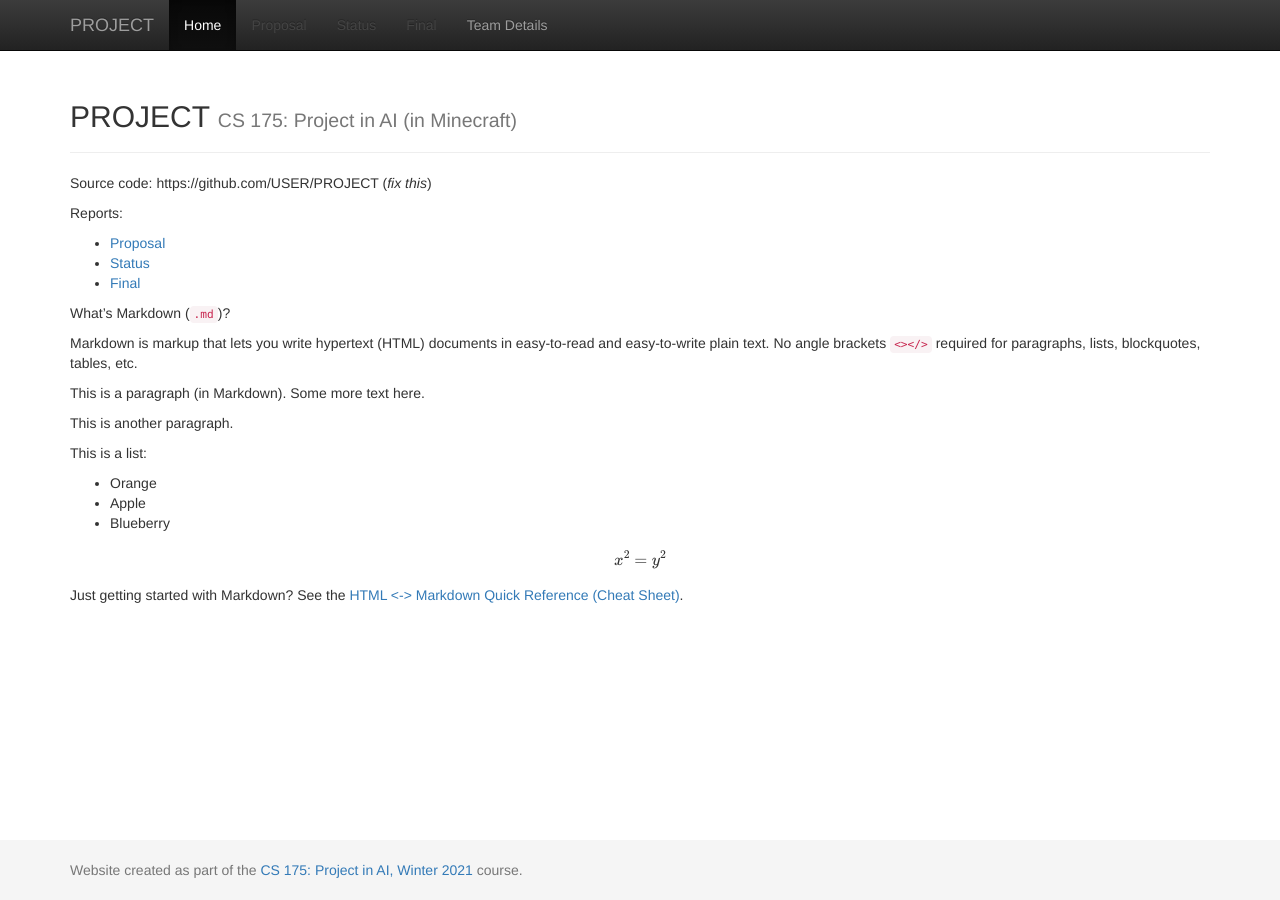
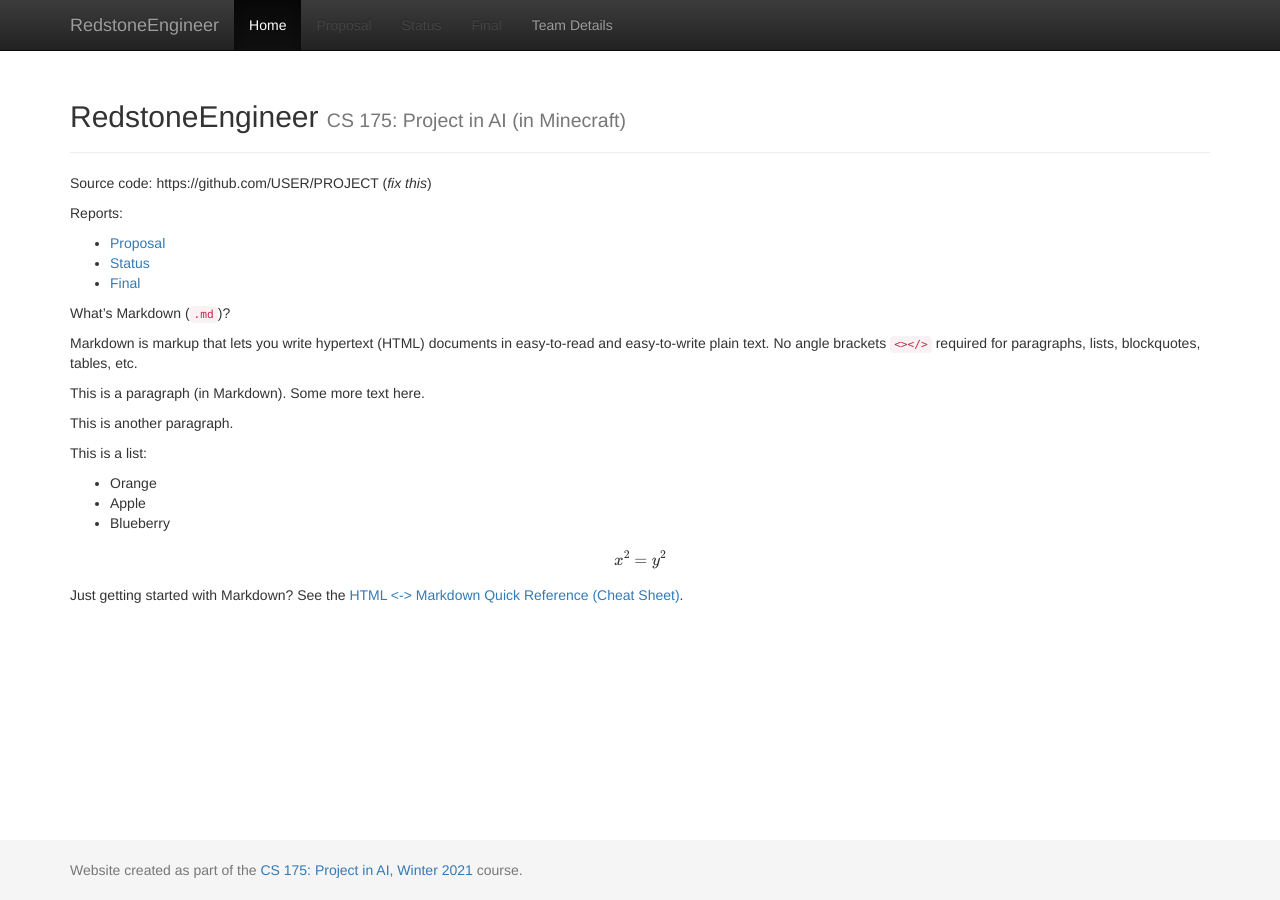
Before and after one commit to Globins/RedstoneEngineer, a Jekyll site: the page built from docs/index.md, in a window 1280 px wide. Built offline with Jekyll 4.4.1, drawn with Linux system fonts in a browser that asks for light colours; formulas are drawn with MathJax 3.

Commit message:
Update _config.yml
changed project name

```diff
--- a/docs/_config.yml
+++ b/docs/_config.yml
@@ -1,7 +1,7 @@
 ###########
 # site.title
 
-title:    'PROJECT'
+title:    'RedstoneEngineer'
 subtitle: 'CS 175: Project in AI (in Minecraft)'
 
 
```
